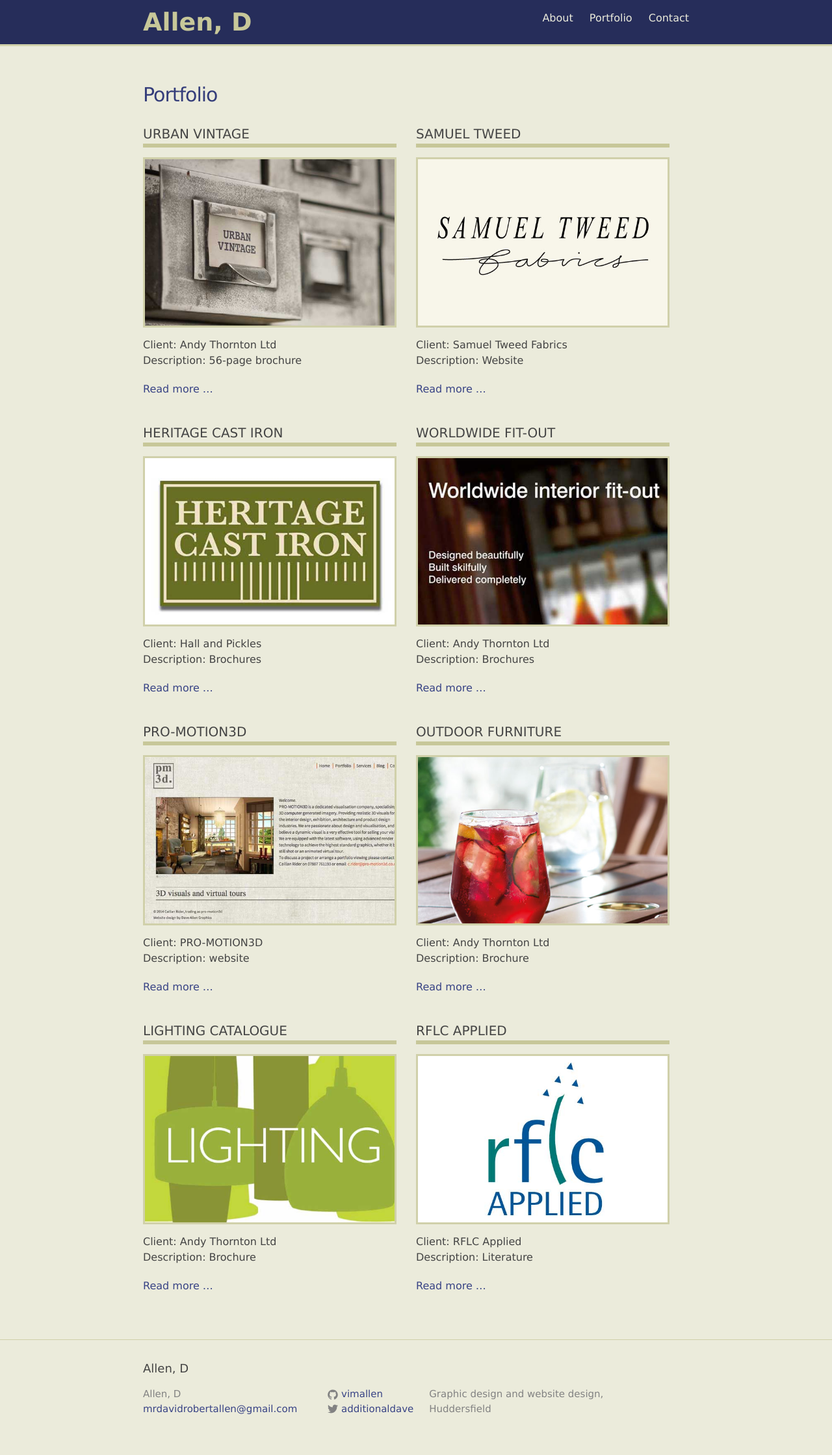
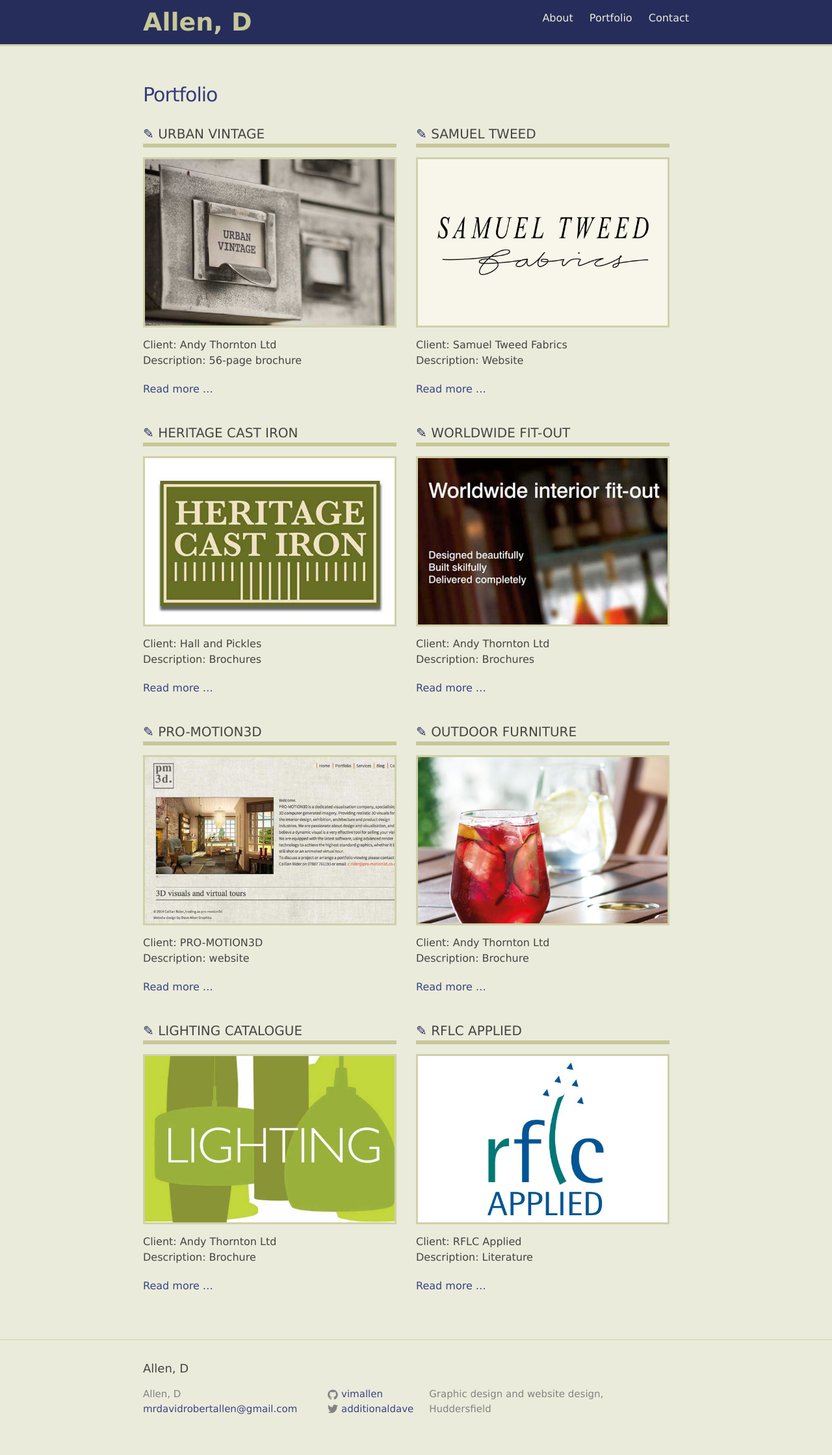
Before and after one commit to vimallen/allend, a Jekyll site: the page built from portfolio/index.md, in a window 1280 px wide. Shown: the whole page at 65% size. Built offline with Jekyll 4.4.1, drawn with Linux system fonts in a browser that asks for light colours.

Commit message:
added a pencil

```diff
--- a/_sass/_layout.scss
+++ b/_sass/_layout.scss
@@ -249,3 +249,12 @@
         }
     }
 }
+
+.module-portfolio h4:before {
+					content: "✎ ";
+					color: $brand-color;
+}
+
+/* .module-portfolio { */
+/* 					margin-bottom: 40px; */
+/* } */
--- a/css/main.scss
+++ b/css/main.scss
@@ -46,7 +46,9 @@
 #A0C004
 
 */
-
+.module-portfolio	{
+					margin-bottom: 24px;
+				}
 .page-content	{
 				margin-top: 30px;/* Somehow getting more padding at desktop */
 }
```
